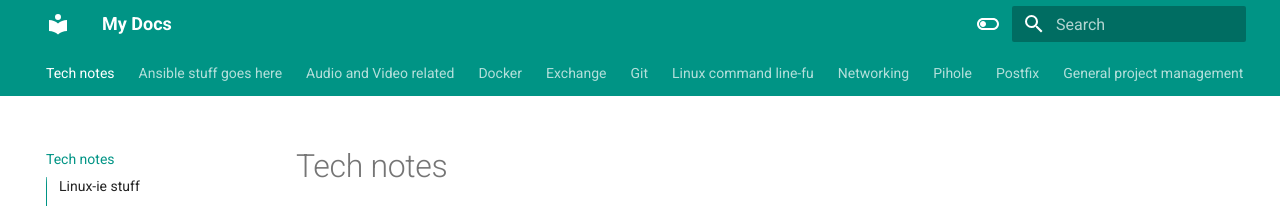
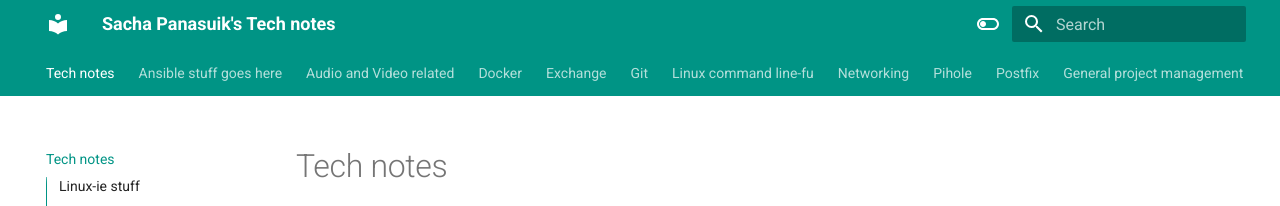
Before and after one commit to sachapan/tech_notes, an MkDocs documentation site: the page built from docs/index.md, in a window 1280 px wide. Shown: the top 206 px of the page. Built offline with MkDocs 1.6.1 and Material for MkDocs 9.7.7, drawn with Linux system fonts in a browser that asks for light colours.

Commit message:
Changed site name.

```diff
--- a/mkdocs.yml
+++ b/mkdocs.yml
@@ -1,4 +1,4 @@
-site_name: My Docs
+site_name: Sacha Panasuik's Tech notes
 theme:
   name: material
   features:
```
